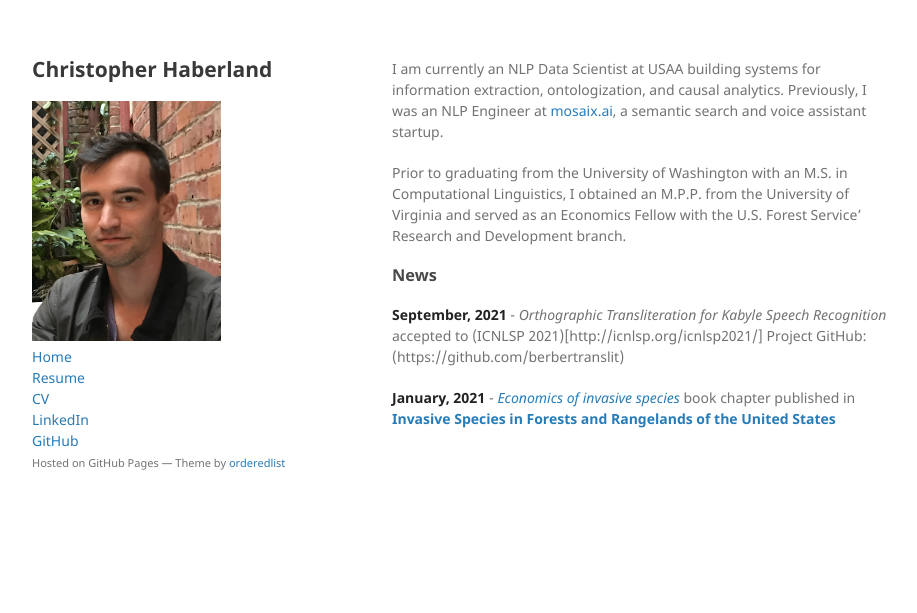
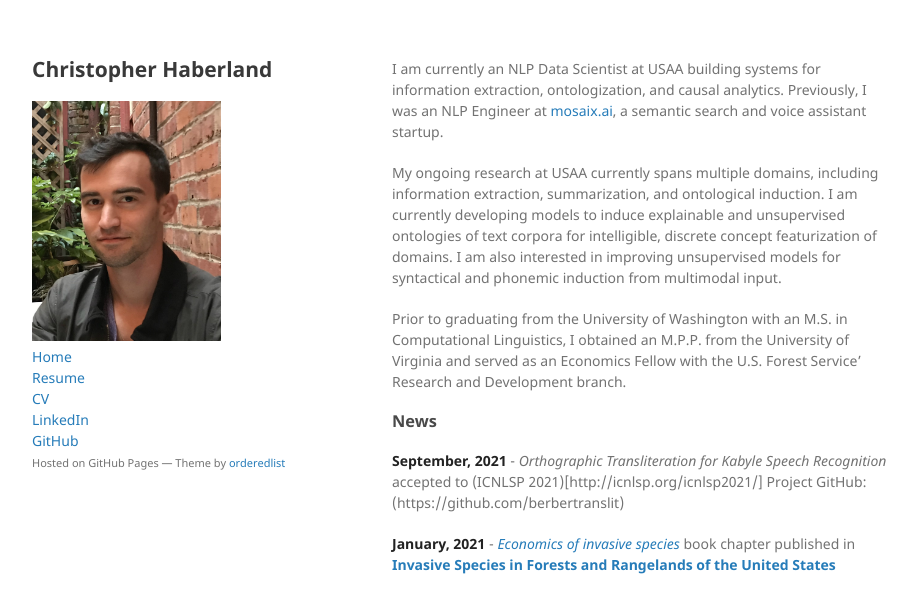
Before and after one commit to argideritzalpea/argideritzalpea.github.io, a Jekyll site: the page built from index.md, in a window 1280 px wide. Shown: the top 613 px of the page, without its empty margins (178-1095 px from the left). Built offline with Jekyll 4.4.1, drawn with Linux system fonts in a browser that asks for light colours; our own code applies the rules of GitHub Pages for plain Markdown files.

Commit message:
Update index.md

```diff
--- a/index.md
+++ b/index.md
@@ -1,4 +1,6 @@
 I am currently an NLP Data Scientist at USAA building systems for information extraction, ontologization, and causal analytics. Previously, I was an NLP Engineer at [mosaix.ai](https://www.mosaix.ai/), a semantic search and voice assistant startup.
+
+My ongoing research at USAA currently spans multiple domains, including information extraction, summarization, and ontological induction. I am currently developing models to induce explainable and unsupervised ontologies of text corpora for intelligible, discrete concept featurization of domains. I am also interested in improving unsupervised models for syntactical and phonemic induction from multimodal input.
 
 Prior to graduating from the University of Washington with an M.S. in Computational Linguistics, I obtained an M.P.P. from the University of Virginia and served as an Economics Fellow with the U.S. Forest Service' Research and Development branch.
 
```
